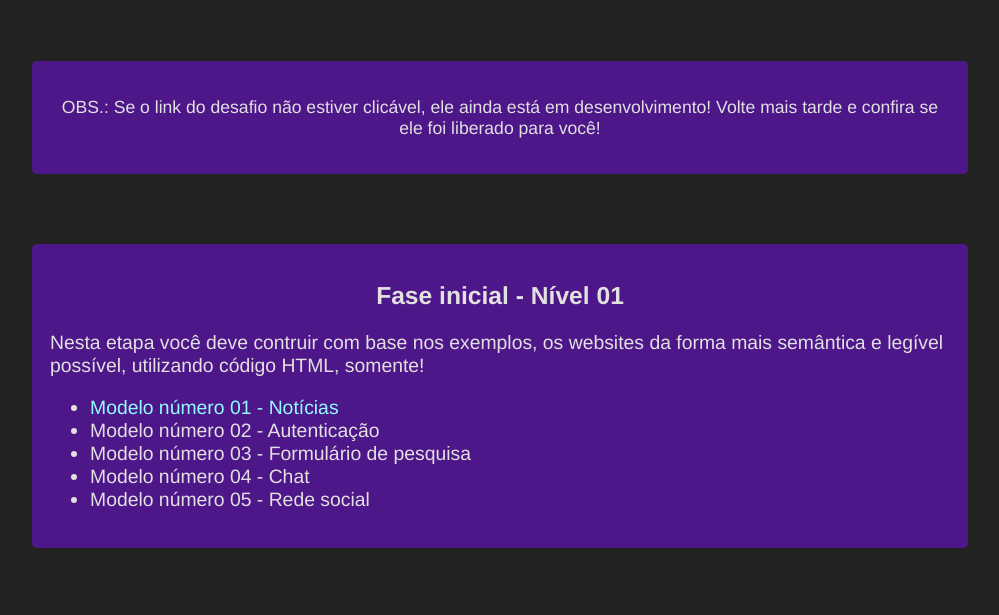
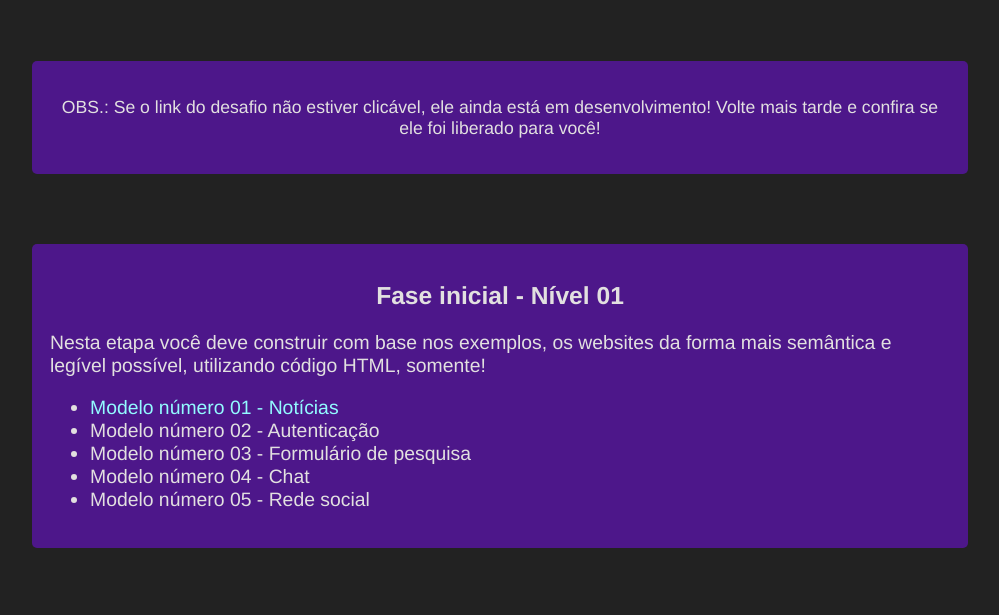
Before and after one commit to AllanOliveiraM/learning-web-module-1, a plain HTML site: page index.html in a window 1280 px wide. Shown: the part 106-721 px from the top of the page, without its empty margins (140-1139 px from the left). Drawn offline with Linux system fonts and the light colour scheme.

Commit message:
fix: typo fix

```diff
--- a/index.html
+++ b/index.html
@@ -25,8 +25,8 @@
         <div>
           <h2>Fase inicial - Nível 01</h2>
           <p>
-            Nesta etapa você deve contruir com base nos exemplos, os websites da
-            forma mais semântica e legível possível, utilizando código HTML,
+            Nesta etapa você deve construir com base nos exemplos, os websites
+            da forma mais semântica e legível possível, utilizando código HTML,
             somente!
           </p>
           <ul>
```
